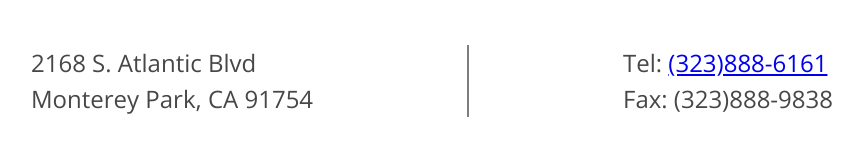
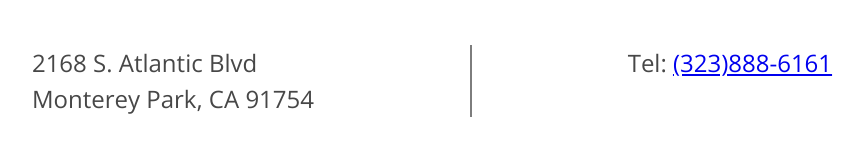
Before and after one commit to markghsu/postal-website, a plain HTML site: page index.html in a window 1280 px wide. Shown: the part 200-356 px from the top of the page, without its empty margins (208-1071 px from the left). Drawn offline with nearby package versions, Linux system fonts and the light colour scheme.

Commit message:
Remove Fax Number

```diff
--- a/index.html
+++ b/index.html
@@ -24,8 +24,7 @@
 				</div>
 				<div class="separator"></div>
 				<div class="Phone">
-					Tel: <a href="tel:+1-323-888-6161">(323)888-6161</a><br>
-					Fax: (323)888-9838<br>
+					Tel: <a href="tel:+1-323-888-6161">(323)888-6161</a>
 				</div>
 			</div>
 		</div>
```
